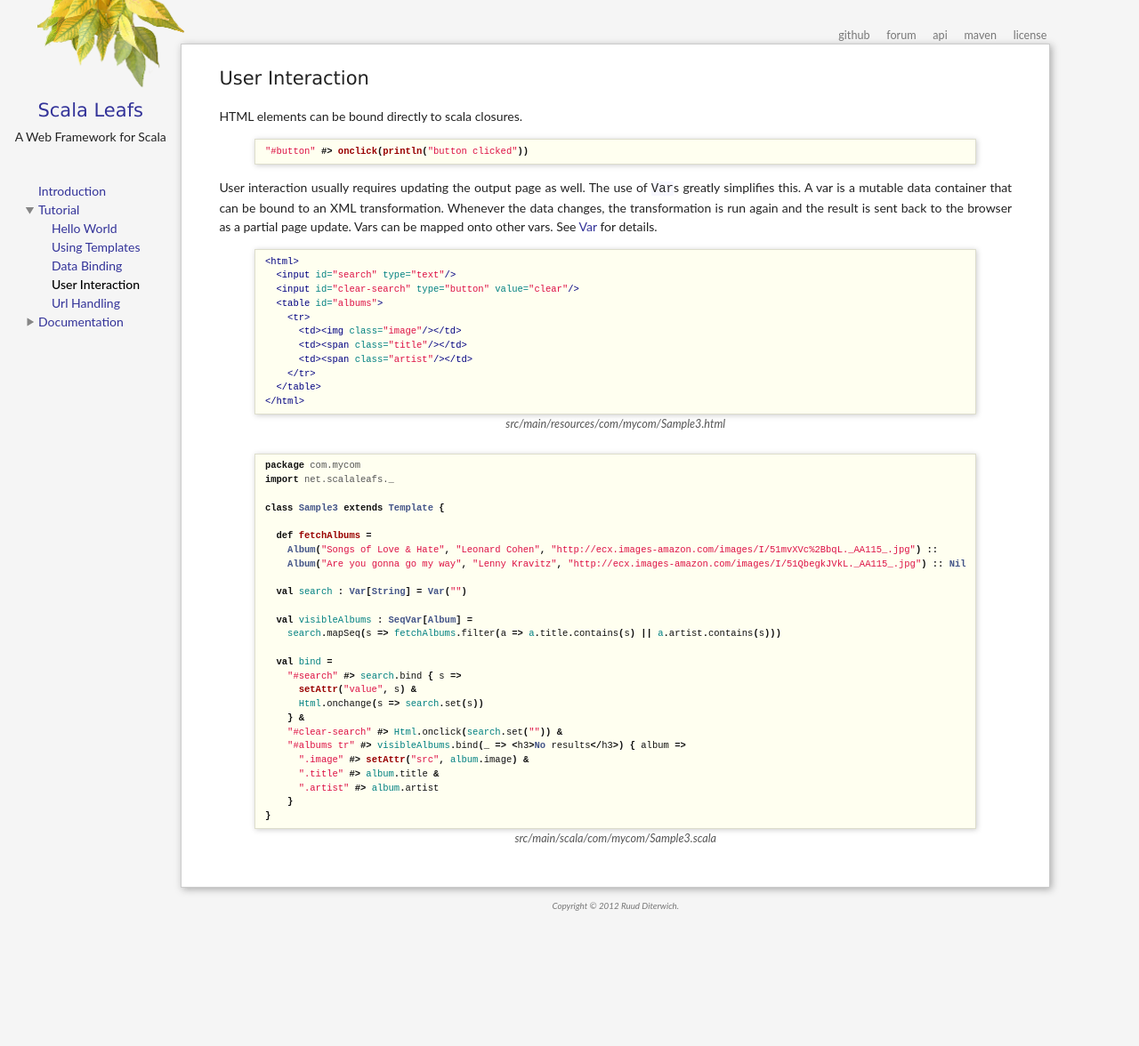
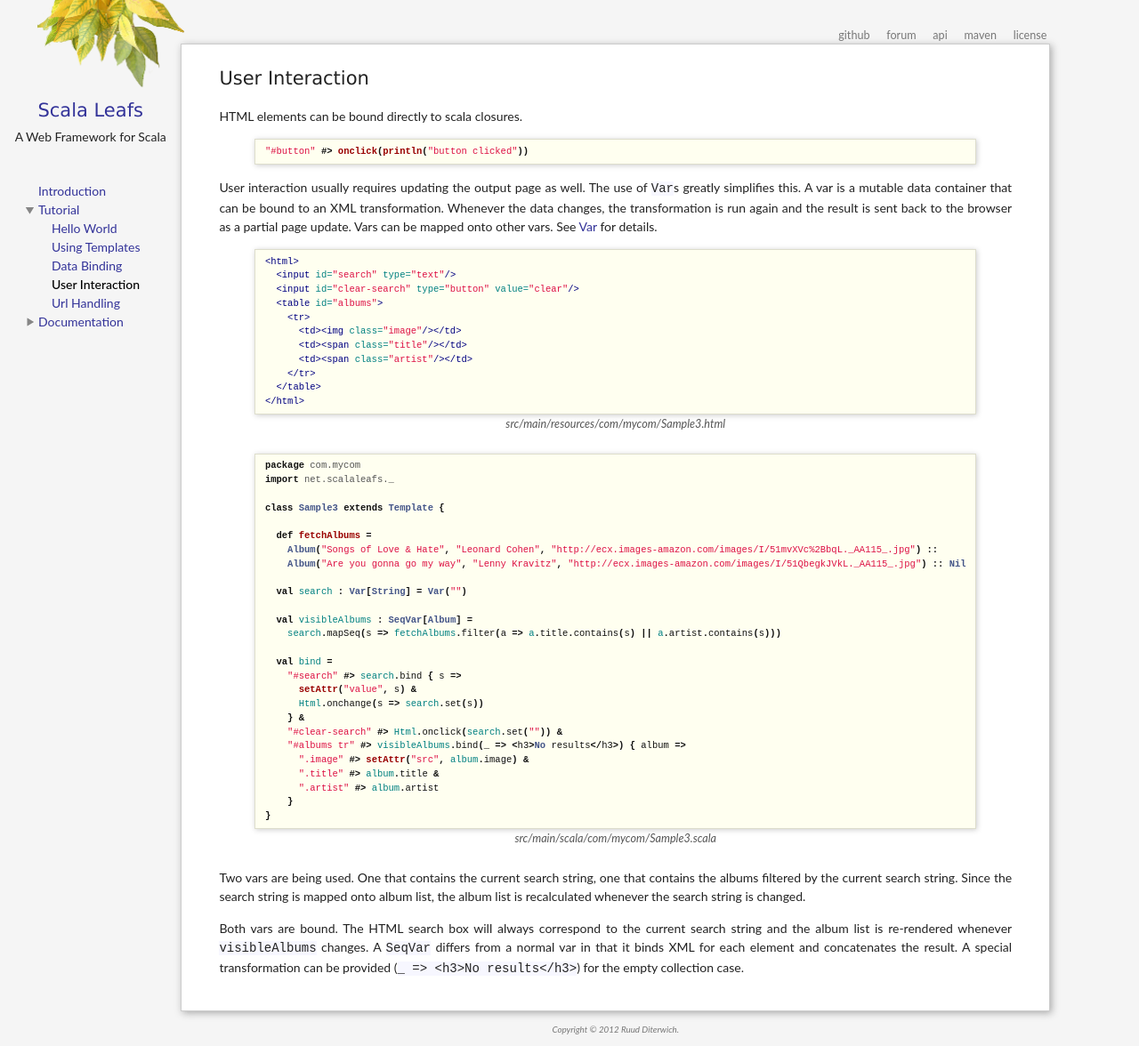
Before and after one commit to scalastuff/scalaleafs, a Jekyll site: the page built from user-interaction.md, in a window 1280 px wide. Shown: the whole page at 89% size. Built offline with Jekyll 4.4.1, drawn with Linux system fonts in a browser that asks for light colours; before the commit the page ends 1037 px from its top, so only the background shows below that.

Commit message:
Updated user-interaction.md

```diff
--- a/user-interaction.md
+++ b/user-interaction.md
@@ -55,3 +55,7 @@ class Sample3 extends Template {
 }
 {% endhighlight %}
 <label>src/main/scala/com/mycom/Sample3.scala</label>
+
+Two vars are being used. One that contains the current search string, one that contains the albums filtered by the current search string. Since the search string is mapped onto album list, the album list is recalculated whenever the search string is changed.
+
+Both vars are bound. The HTML search box will always correspond to the current search string and the album list is re-rendered whenever `visibleAlbums` changes. A `SeqVar` differs from a normal var in that it binds XML for each element and concatenates the result. A special transformation can be provided (`_ => <h3>No results</h3>`) for the empty collection case.
```
